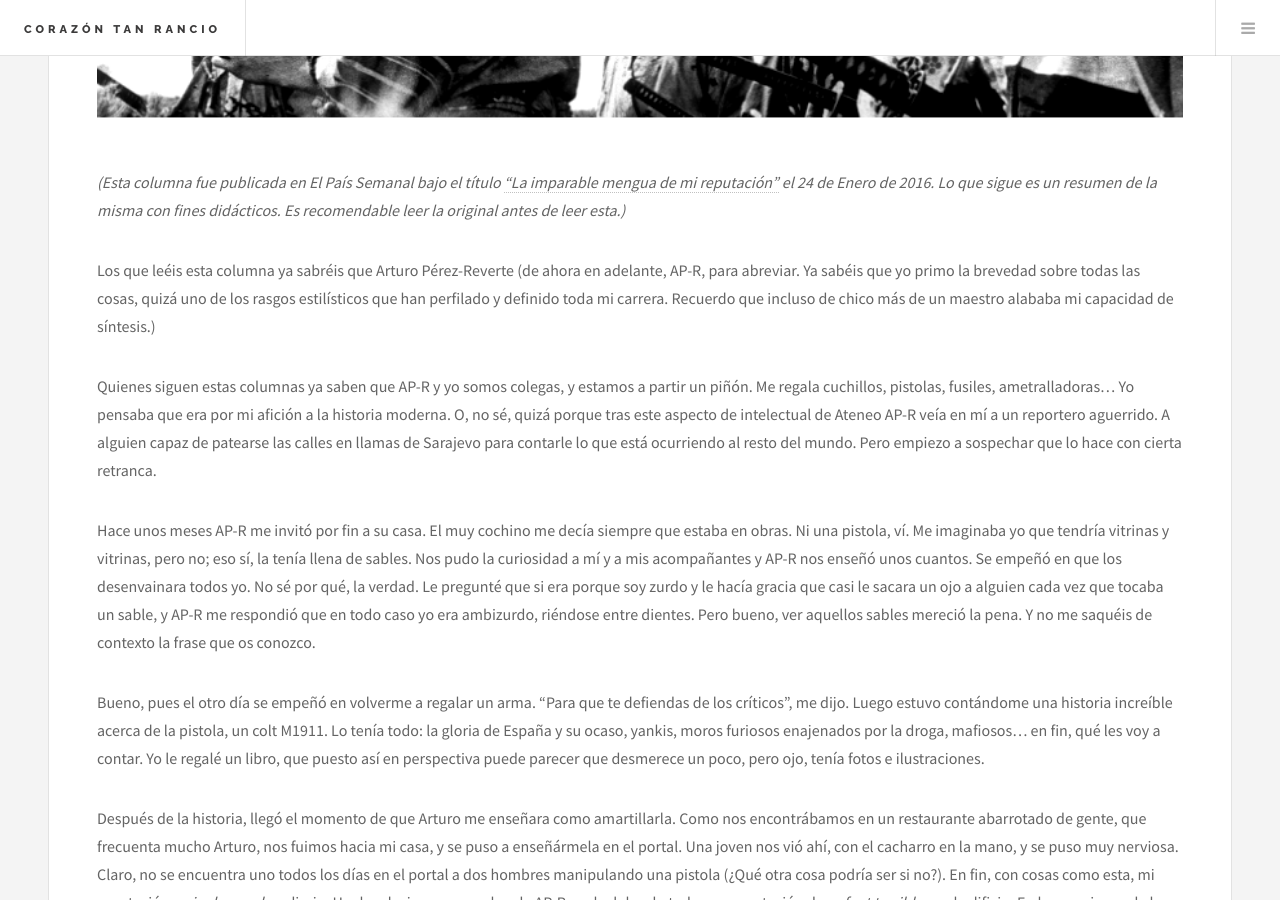
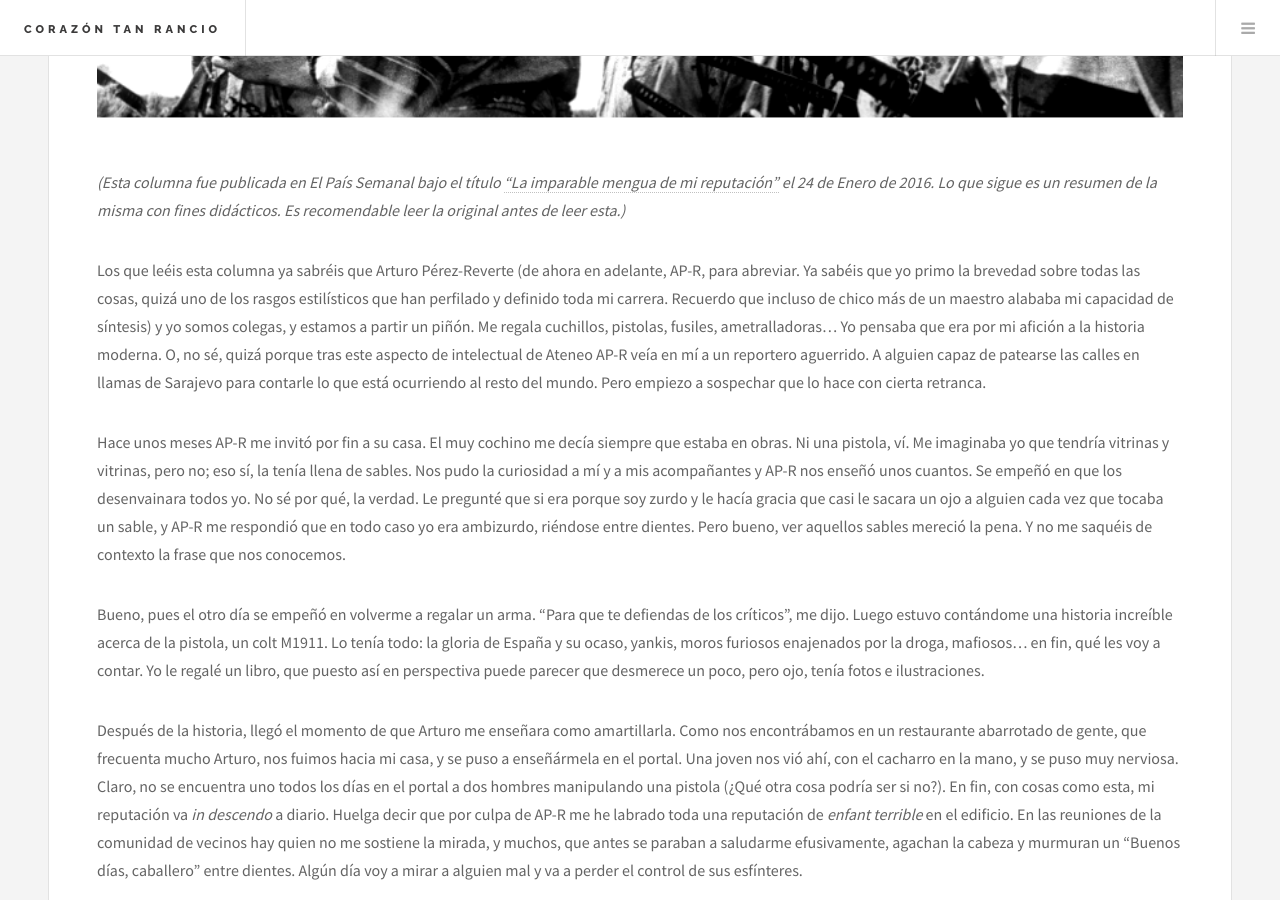
Before and after one commit to corazontanrancio/corazontanrancio.github.io, a Jekyll site: the page built from _posts/2016-1-24-la-imparable-mengua-de-mi-reputacion.md, in a window 1280 px wide and 900 px high, scrolled down 768 px. Built offline with Jekyll 4.4.1, drawn with Linux system fonts in a browser that asks for light colours; nearby versions of some CDN libraries; library files that are not in the unit come from our copies; Markdown is read by kramdown in place of the engine named in the settings.

Commit message:
fixes last wek

```diff
--- a/_posts/2016-1-24-la-imparable-mengua-de-mi-reputacion.md
+++ b/_posts/2016-1-24-la-imparable-mengua-de-mi-reputacion.md
@@ -9,11 +9,9 @@ tags: AP-R Sables Ambizurdo Convivencia-vecinal enfant-terrible
 *(Esta columna fue publicada en El País Semanal bajo el título ["La imparable mengua de mi reputación"](http://elpais.com/elpais/2016/01/19/eps/1453204186_313821.html) el 24 de Enero de 2016. Lo que sigue es un resumen de la misma con fines didácticos. Es recomendable leer la original antes de leer esta.)*
 
 
-Los que leéis esta columna ya sabréis que Arturo Pérez-Reverte (de ahora en adelante, AP-R, para abreviar. Ya sabéis que yo primo la brevedad sobre todas las cosas, quizá uno de los rasgos estilísticos que han perfilado y definido toda mi carrera. Recuerdo que incluso de chico más de un maestro alababa mi capacidad de síntesis.)
+Los que leéis esta columna ya sabréis que Arturo Pérez-Reverte (de ahora en adelante, AP-R, para abreviar. Ya sabéis que yo primo la brevedad sobre todas las cosas, quizá uno de los rasgos estilísticos que han perfilado y definido toda mi carrera. Recuerdo que incluso de chico más de un maestro alababa mi capacidad de síntesis) y yo somos colegas, y estamos a partir un piñón. Me regala cuchillos, pistolas, fusiles, ametralladoras... Yo pensaba que era por mi afición a la historia moderna. O, no sé, quizá porque tras este aspecto de intelectual de Ateneo AP-R veía en mí a un reportero aguerrido. A alguien capaz de patearse las calles en llamas de Sarajevo para contarle lo que está ocurriendo al resto del mundo. Pero empiezo a sospechar que lo hace con cierta retranca.
 
-Quienes siguen estas columnas ya saben que AP-R y yo somos colegas, y estamos a partir un piñón. Me regala cuchillos, pistolas, fusiles, ametralladoras... Yo pensaba que era por mi afición a la historia moderna. O, no sé, quizá porque tras este aspecto de intelectual de Ateneo AP-R veía en mí a un reportero aguerrido. A alguien capaz de patearse las calles en llamas de Sarajevo para contarle lo que está ocurriendo al resto del mundo. Pero empiezo a sospechar que lo hace con cierta retranca.
-
-Hace unos meses AP-R me invitó por fin a su casa. El muy cochino me decía siempre que estaba en obras. Ni una pistola, ví. Me imaginaba yo que tendría vitrinas y vitrinas, pero no; eso sí, la tenía llena de sables. Nos pudo la curiosidad a mí y a mis acompañantes y AP-R nos enseñó unos cuantos. Se empeñó en que los desenvainara todos yo. No sé por qué, la verdad. Le pregunté que si era porque soy zurdo y le hacía gracia que casi le sacara un ojo a alguien cada vez que tocaba un sable, y AP-R me respondió que en todo caso yo era ambizurdo, riéndose entre dientes. Pero bueno, ver aquellos sables mereció la pena. Y no me saquéis de contexto la frase que os conozco.
+Hace unos meses AP-R me invitó por fin a su casa. El muy cochino me decía siempre que estaba en obras. Ni una pistola, ví. Me imaginaba yo que tendría vitrinas y vitrinas, pero no; eso sí, la tenía llena de sables. Nos pudo la curiosidad a mí y a mis acompañantes y AP-R nos enseñó unos cuantos. Se empeñó en que los desenvainara todos yo. No sé por qué, la verdad. Le pregunté que si era porque soy zurdo y le hacía gracia que casi le sacara un ojo a alguien cada vez que tocaba un sable, y AP-R me respondió que en todo caso yo era ambizurdo, riéndose entre dientes. Pero bueno, ver aquellos sables mereció la pena. Y no me saquéis de contexto la frase que nos conocemos.
 
 
 Bueno, pues el otro día se empeñó en volverme a regalar un arma. "Para que te defiendas de los críticos", me dijo. Luego estuvo contándome una historia increíble acerca de la pistola, un colt M1911. Lo tenía todo: la gloria de España y su ocaso, yankis, moros furiosos enajenados por la droga, mafiosos... en fin, qué les voy a contar. Yo le regalé un libro, que puesto así en perspectiva puede parecer que desmerece un poco, pero ojo, tenía fotos e ilustraciones.
```
